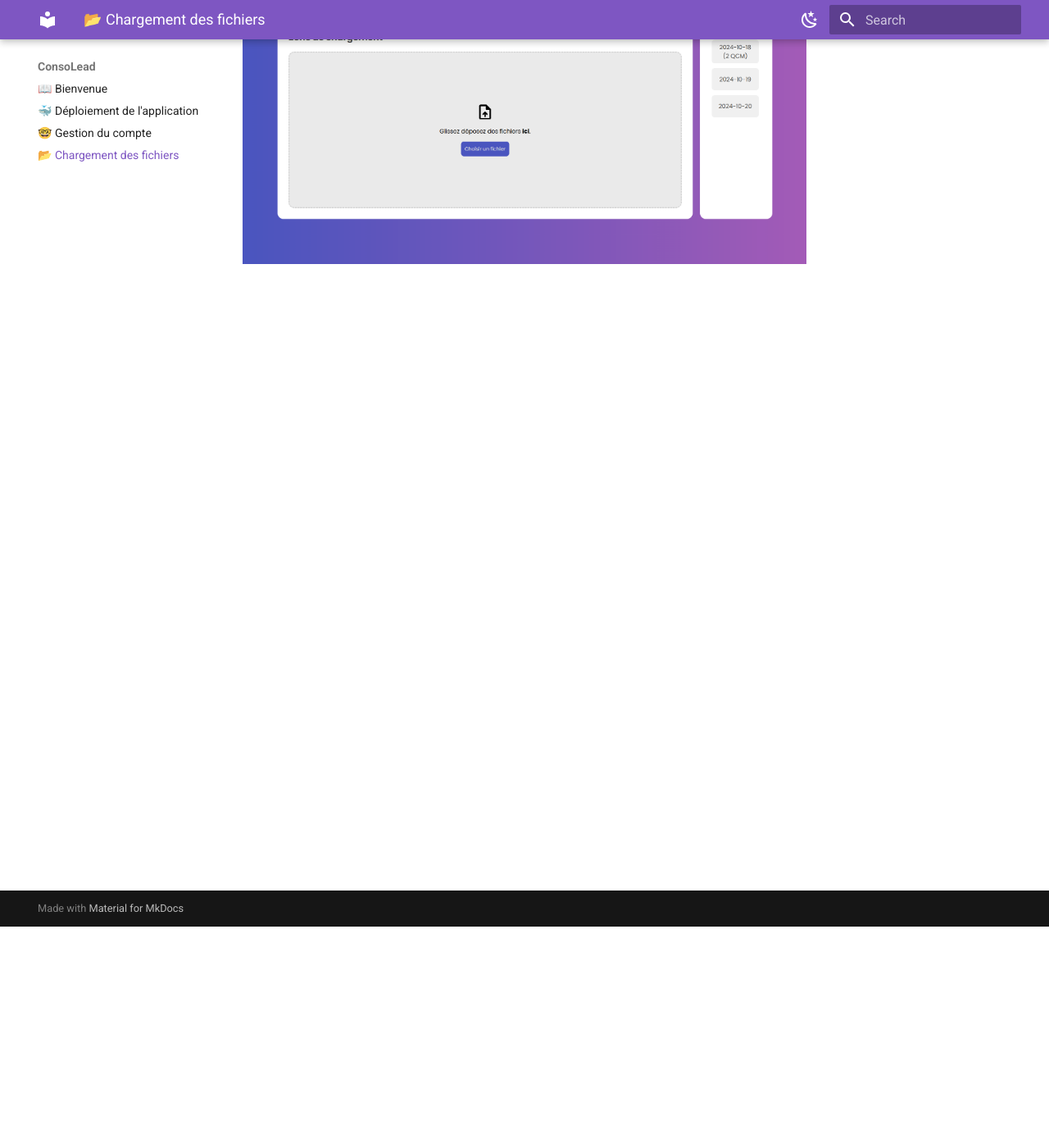
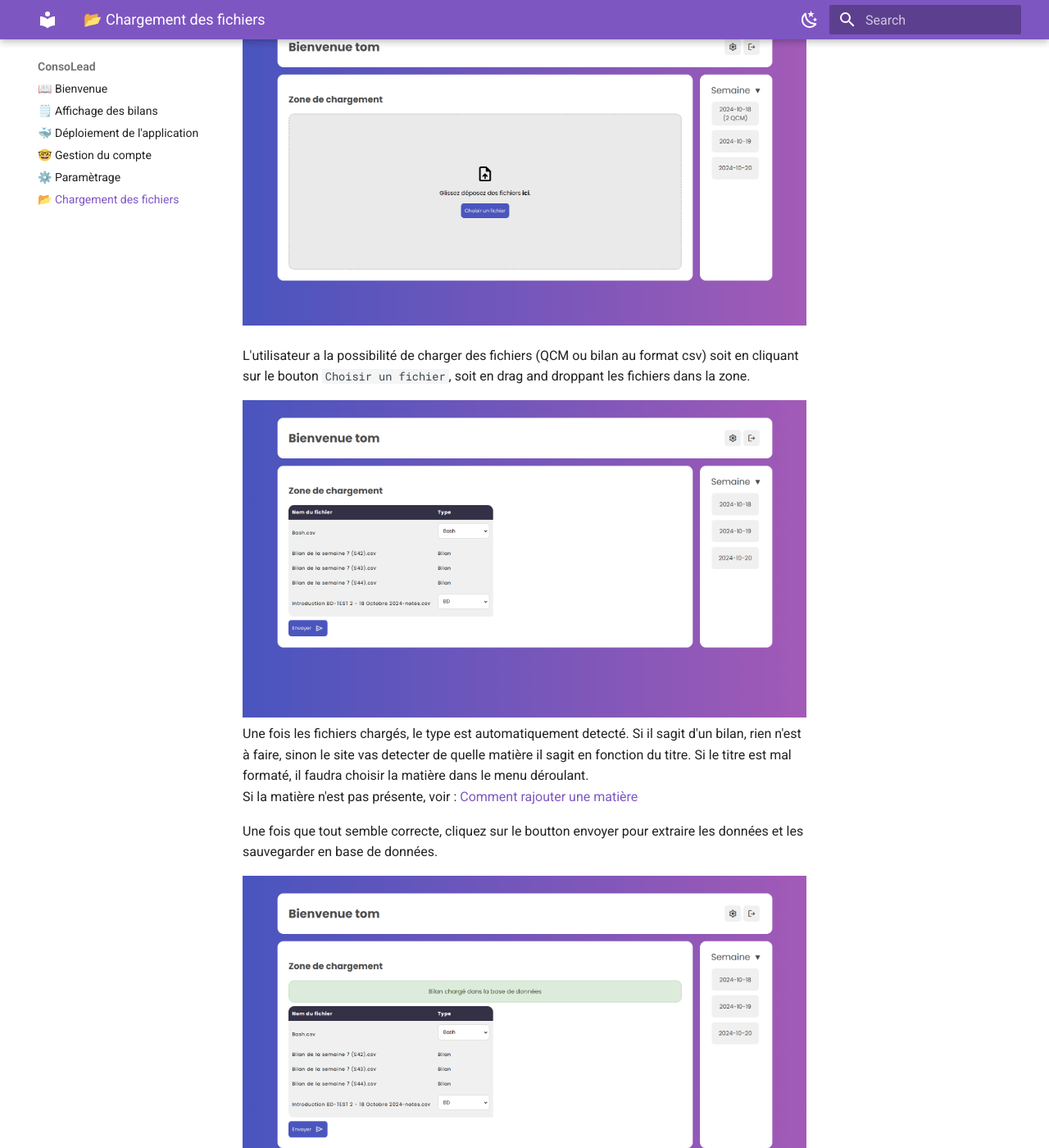
Before and after one commit to amin-elmellouki/SAE_Consolidation, an MkDocs documentation site: the page built from docs/upload.md, in a window 1280 px wide and 1400 px high, scrolled down 270 px. Shown: the whole window at 82% size. Built offline with MkDocs 1.6.1 and Material for MkDocs 9.7.7, drawn with Linux system fonts in a browser that asks for light colours; some of the changed text lies outside the part shown.

Commit message:
Chargement des bilans

````diff
--- /dev/null
+++ b/docs/bilan.md
@@ -0,0 +1 @@
+# 🗒️ Affichage des bilans
--- /dev/null
+++ b/docs/settings.md
@@ -0,0 +1 @@
+# ⚙️ Paramètrage
--- a/docs/upload.md
+++ b/docs/upload.md
@@ -1,4 +1,21 @@
 # 📂 Chargement des fichiers
+Ce guide explique comment charger des bilans et des QCM dans l'application.
+
+---
 
 Quand l'utilisateur se connecte il sera directement rediriger vers cette page:
 ![Page d'accueil sans fichiers](images/upload_0.png)
+
+L'utilisateur a la possibilité de charger des fichiers (QCM ou bilan au format csv) soit en cliquant sur le bouton ```Choisir un fichier```, soit en drag and droppant les fichiers dans la zone.
+
+![Page d'accueil avec fichiers](images/upload_1.png)
+Une fois les fichiers chargés, le type est automatiquement detecté. Si il sagit d'un bilan, rien n'est à faire, sinon le site vas detecter de quelle matière il sagit en fonction du titre. Si le titre est mal formaté, il faudra choisir la matière dans le menu déroulant.
+Si la matière n'est pas présente, voir : [Comment rajouter une matière](/settings)
+
+Une fois que tout semble correcte, cliquez sur le boutton envoyer pour extraire les données et les sauvegarder en base de données.
+
+![Page d'accueil avec message](images/upload_2.png)
+Un message de confirmation s'affichera.
+
+---
+[Consulter un bilan →](/bilan)
````
Also changed, not shown: docs/deploy.md (+3 -1 lines), docs/index.md (+1 -2 lines), docs/login.md (+6 -0 lines), docs/images/upload_1.png (added), docs/images/upload_2.png (added).
